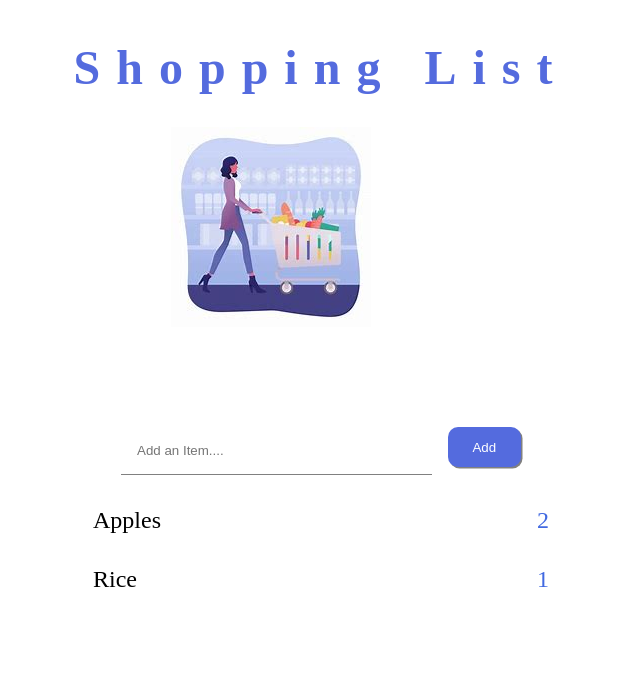
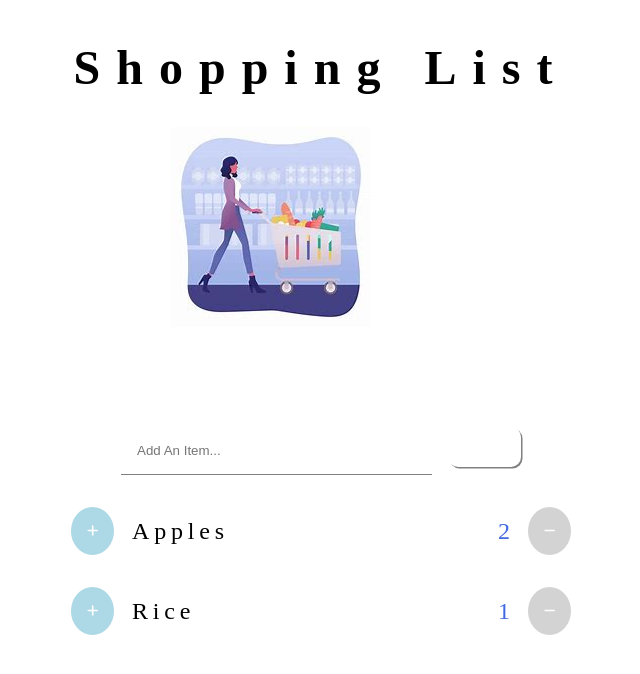
Before and after one commit to swasthik-007/Reducers-shoppinglist, a React (Vite) app: page / in a window 1280 px wide. Shown: the top 674 px of the page, without its empty margins (319-959 px from the left). Built offline with nearby package versions, Linux system fonts and the light colour scheme.

Commit message:
added react toastify

```diff
--- a/src/App.css
+++ b/src/App.css
@@ -1,3 +1,4 @@
 :root{
     --light-purple: #546bde
+    --light-blue: #4acdd9;
 }
--- a/src/App.jsx
+++ b/src/App.jsx
@@ -13,4 +13,4 @@ function App() {
   )
 }
 
-export default App
+export default App;
--- a/src/components/InputItem/InputItem.jsx
+++ b/src/components/InputItem/InputItem.jsx
@@ -1,19 +1,25 @@
-import './InputItem.css'
+// CSS Imports
+import './InputItem.css';
+import 'react-toastify/dist/ReactToastify.css';
 
+// utils import
+import { showSuccess } from '../../utils/showToasts';
 
-function InputItem(){
-    return(
+function InputItem() {
+
+    return (
         <div className="item-input-wrapper">
             <input
-            className='item-input'
-            type="text"
-            placeholder="Add an Item...."
+                className='item-input'
+                type="text"
+                placeholder="Add An Item..."
             />
-            <button className='add-item-button'>
+            <button className='add-item-button'
+                onClick={() => showSuccess('Successfully added item')}
+            >
                 Add
             </button>
         </div>
-    )
+    );
 }
-
 export default InputItem;
--- a/src/components/Item/Item.css
+++ b/src/components/Item/Item.css
@@ -2,12 +2,12 @@
     display: flex;
     width: 100%;
     justify-content: space-around;
-    margin-bottom: 2rem;
 }
 
 .item-name {
     flex-basis: 80%;
     font-size: x-large;
+    letter-spacing: 0.3rem;
 }
 
 .item-quantity {
--- a/src/components/ItemList/ItemList.css
+++ b/src/components/ItemList/ItemList.css
@@ -3,3 +3,29 @@
     max-width: 500px;
 
 }
+
+.items-list {
+    display: flex;
+    align-items:center;
+    margin-bottom: 2rem;
+}
+
+.change-quanity {
+    padding: 1rem;
+    border-radius: 100%;
+    font-size: small;
+}
+
+.add-item {
+    background-color: lightblue;
+    color: white;
+}
+
+.remove-item {
+    background-color: lightgrey;
+    color: white;
+}
+
+.change-quanity:hover {
+    color: black;
+}
--- a/src/components/ItemList/ItemList.jsx
+++ b/src/components/ItemList/ItemList.jsx
@@ -3,22 +3,32 @@ import './ItemList.css';
 
 // Components imports
 import Item from '../Item/Item';
+import { FontAwesomeIcon } from '@fortawesome/react-fontawesome';
+import { faPlus, faMinus } from '@fortawesome/free-solid-svg-icons';
+
 function ItemList({ shoppingItems }) {
     return (
         <div className="shopping-items-wrapper">
             {
                 shoppingItems && shoppingItems.map(item => {
                     return (
-                        <Item
-                            itemName={item.name}
-                            quantity={item.quantity}
-                            key={item.id}
-                        />
+                        <div key={item.id} className='items-list'>
+                            <div className='change-quanity add-item'>
+                                <FontAwesomeIcon icon={faPlus} />
+                            </div>
+                            <Item
+                                itemName={item.name}
+                                quantity={item.quantity}
+
+                            />
+                            <div className='change-quanity remove-item'>
+                                <FontAwesomeIcon icon={faMinus} />
+                            </div>
+                        </div>
                     )
                 })
             }
         </div>
     )
 }
-
 export default ItemList;
--- a/src/components/ShoppingList/ShoppingList.jsx
+++ b/src/components/ShoppingList/ShoppingList.jsx
@@ -4,17 +4,17 @@ import './ShoppingList.css';
 import Header from "../Header/Header";
 import InputItem from "../InputItem/InputItem";
 import ItemList from '../ItemList/ItemList';
+import { ToastContainer } from 'react-toastify';
 
 const shoppingItems = [
     {id: 1, name: 'Apples', quantity: 2},
     {id: 2, name: 'Rice', quantity: 1},
 ];
-
 function ShoppingList() {
     return (
         <>
             <Header />
-
+            <ToastContainer/>
             <div className="current-shopping-list">
                 <InputItem />
                 <ItemList
--- /dev/null
+++ b/src/utils/showToasts.js
@@ -0,0 +1,14 @@
+import { toast } from 'react-toastify';
+
+
+export function showSuccess(message) {
+    toast.success(message, {
+        position: toast.POSITION.TOP_RIGHT
+    })
+}
+
+export function showError(message) {
+    toast.error(message, {
+        position: toast.POSITION.TOP_RIGHT
+    })
+}
```
Also changed, not shown: package.json (+12 -9 lines), src/components/InputItem/InputItem.css (line endings or trailing spaces), 1 other file (tests, documents, lock files or other folders).
